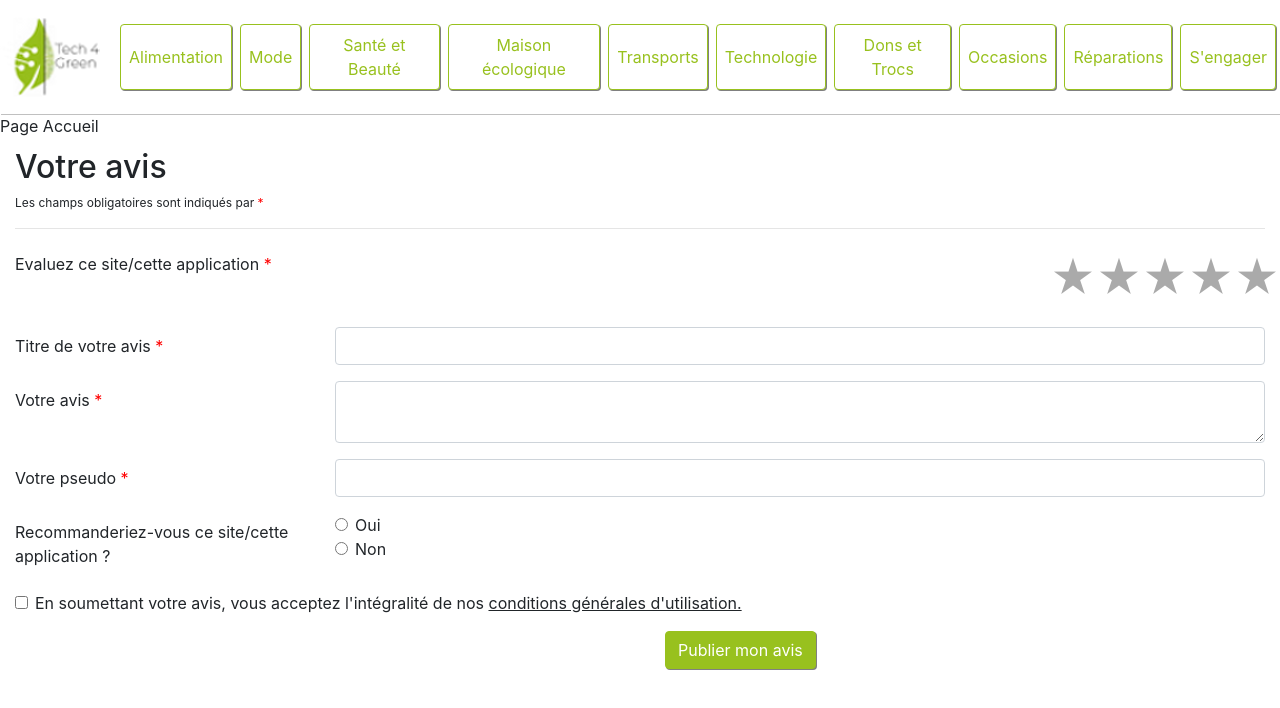
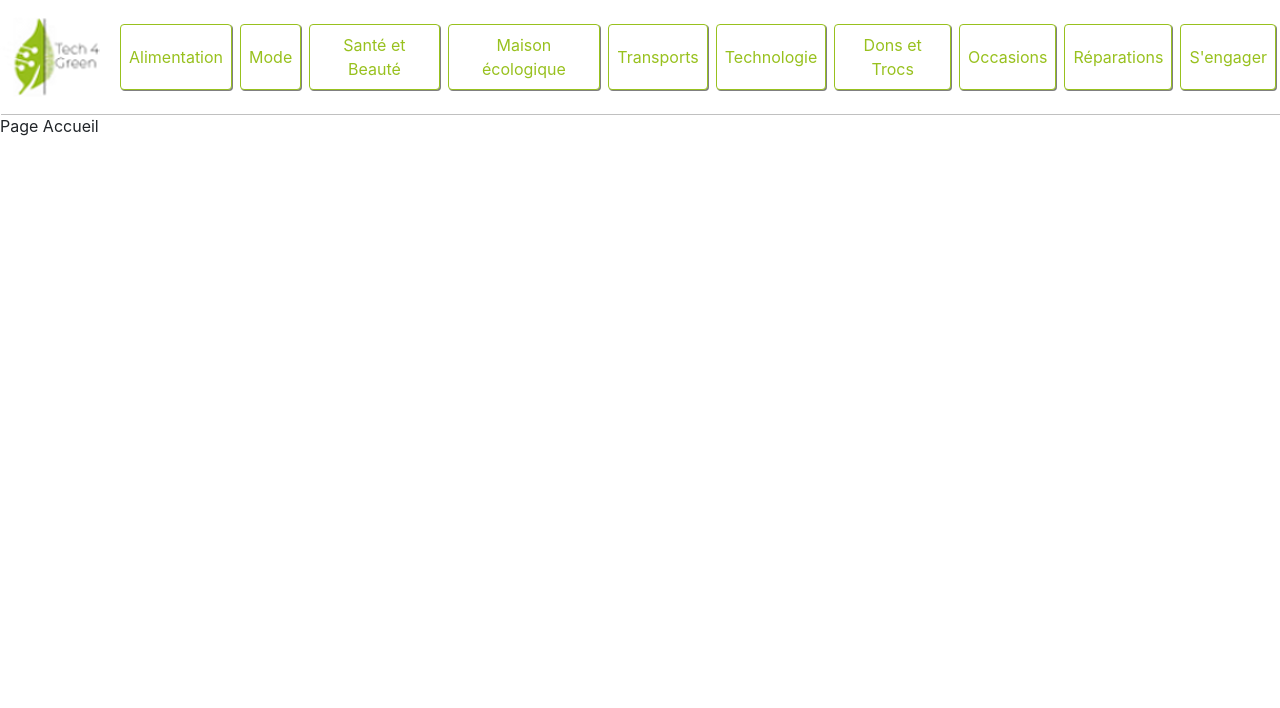
Before and after one commit to Mayaela/Tech4Green-Hackathon, a React (Create React App) app: page / in a window 1280 px wide. Shown: the top 708 px of the page. Built offline with nearby package versions, Linux system fonts and the light colour scheme.

Commit message:
formulaire fin

```diff
--- a/src/components-pages/Formu.jsx
+++ b/src/components-pages/Formu.jsx
@@ -1,21 +1,39 @@
 import React, { Component } from 'react';
 import './Formu.scss';
 import {
+    Row,
     Col,
     Button,
     Form,
     FormGroup,
     Label,
     Input,
+    Modal,
+    ModalHeader,
+    ModalBody,
+    ModalFooter
 } from 'reactstrap';
 
 class Formu extends Component {
   constructor(props) {
     super(props);
     this.state = {
+      modal: false
     };
+    this.toggle = this.toggle.bind(this);
+    this.handleSubmit = this.handleSubmit.bind(this);
   }
 
+  toggle() {
+    this.setState({
+      modal: !this.state.modal
+    });
+  }
+
+  handleSubmit(e) {
+    e.preventDefault();
+    this.toggle();
+  }
 
   render() {
     return (
@@ -23,10 +41,10 @@ class Formu extends Component {
         <h2>Votre avis</h2>
         <p className="para">Les champs obligatoires sont indiqués par <span className="red">*</span></p>
         <hr />
-        <Form>
+        <Form onSubmit={this.handleSubmit}>
             <FormGroup row>
               <Label for="eval" sm={3}>Evaluez ce site/cette application <span className="red">*</span></Label>
-                <Col sm={9} className="rating">
+              <Col sm={9} className="rating d-flex">
                   <a href="#5" title="Donner 5 étoiles">★</a>
                   <a href="#4" title="Donner 4 étoiles">★</a>
                   <a href="#3" title="Donner 3 étoiles">★</a>
@@ -37,7 +55,7 @@ class Formu extends Component {
             <FormGroup row>
                 <Label for="title" sm={3}>Titre de votre avis <span className="red">*</span></Label>
                 <Col sm={9}>
-                    <Input required type="text" name="title" id="title" />
+                    <Input type="text" name="title" id="title" required />
                 </Col>
             </FormGroup>
             <FormGroup row>
@@ -47,15 +65,22 @@ class Formu extends Component {
               </Col>
             </FormGroup>
             <FormGroup row>
-                <Label for="pseudo" sm={3}>Votre pseudo <span className="red">*</span></Label>
+              <Label for="pour" sm={3}>Avantages <span className="red">*</span></Label>
               <Col sm={9}>
-                    <Input type="text" name="pseudo" id="pseudo" />
+                  <Input required type="textarea" name="pour" id="pour" />
+              </Col>
+            </FormGroup>
+            <FormGroup row>
+              <Label for="cons" sm={3}>Inconvénients <span className="red">*</span></Label>
+              <Col sm={9}>
+                  <Input required type="textarea" name="cons" id="cons" />
               </Col>
             </FormGroup>
             <FormGroup row>
               <Label for="recommand" sm={3}>Recommanderiez-vous ce site/cette application ?</Label>
               <Col sm={9}>
-                    <FormGroup check>
+                <Row>
+                  <FormGroup className="oui" check>
                     <Label check>
                         <Input type="radio" name="radio2" />{' '}
                         Oui
@@ -67,6 +92,8 @@ class Formu extends Component {
                         Non
                     </Label>
                   </FormGroup>
+                </Row>
+
               </Col>
             </FormGroup>
             <FormGroup row>
@@ -81,7 +108,16 @@ class Formu extends Component {
             </FormGroup>
             <FormGroup check row>
               <Col sm={{ size: 6, offset: 6 }}>
-                    <Button className="button-submit" type="button">Publier mon avis</Button>
+                <Button className="button-sub" type="submit">Publier mon avis</Button>
+                <Modal isOpen={this.state.modal} toggle={this.toggle} className={this.props.className}>
+                  <ModalHeader toggle={this.toggle}>Enregistrement</ModalHeader>
+                  <ModalBody>
+                    Votre avis a bien été pris en compte, merci.
+                  </ModalBody>
+                  <ModalFooter>
+                    <Button type="button" className="button-sub" onClick={this.toggle}>OK</Button>{' '}
+                  </ModalFooter>
+                </Modal>
               </Col>
             </FormGroup>
         </Form>
--- a/src/components-pages/Formu.scss
+++ b/src/components-pages/Formu.scss
@@ -6,8 +6,6 @@
     font-size: 0.75rem;
   }
   .rating {
-        width: 80px;
-        padding-right: 0rem;
     a {
 
       float: right;
@@ -30,7 +28,7 @@
   .conditions {
     text-decoration: underline;
   }
-    .button-submit {
+  .button-sub {
     border: 1px solid $primaryColor;
     background-color: $primaryColor;
     color: white;
@@ -40,4 +38,48 @@
       background-color: white;
     }
   }
+  .oui {
+    padding-right: 5px;
+    margin-left: 25px;
+    margin-right: 25px;
   }
+  @media (max-width: 575.98px) {
+    .rating {
+      width: 40px;
+
+      padding-right: 0rem;
+    }
+  }
+
+  // Small devices (landscape phones, 576px and up)
+  @media (min-width: 576px) and (max-width: 767.98px) {
+    .rating {
+      width: 80px;
+      padding-right: 13rem;
+    }
+  }
+
+  // Medium devices (tablets, 768px and up)
+  @media (min-width: 768px) and (max-width: 991.98px) {
+    .rating {
+      width: 80px;
+      padding-right: 22rem;
+    }
+  }
+
+  // Large devices (desktops, 992px and up)
+  @media (min-width: 992px) and (max-width: 1199.98px) {
+    .rating {
+      width: 80px;
+      padding-right: 33rem;
+    }
+  }
+
+  // Extra large devices (large desktops, 1200px and up)
+  @media (min-width: 1200px) {
+    .rating {
+      width: 80px;
+      padding-right: 66rem;
+    }
+  }
+}
--- a/src/pages/HomePage.jsx
+++ b/src/pages/HomePage.jsx
@@ -1,5 +1,4 @@
 import React, { Component } from 'react';
-import Formu from '../components-pages/Formu';
 
 class HomePage extends Component {
   constructor(props) {
@@ -14,7 +13,6 @@ class HomePage extends Component {
     return (
       <div className="HomePage">
         Page Accueil
-        <Formu />
       </div>
     );
   }
```
Lines whose indentation alone changed are shown as unchanged.
